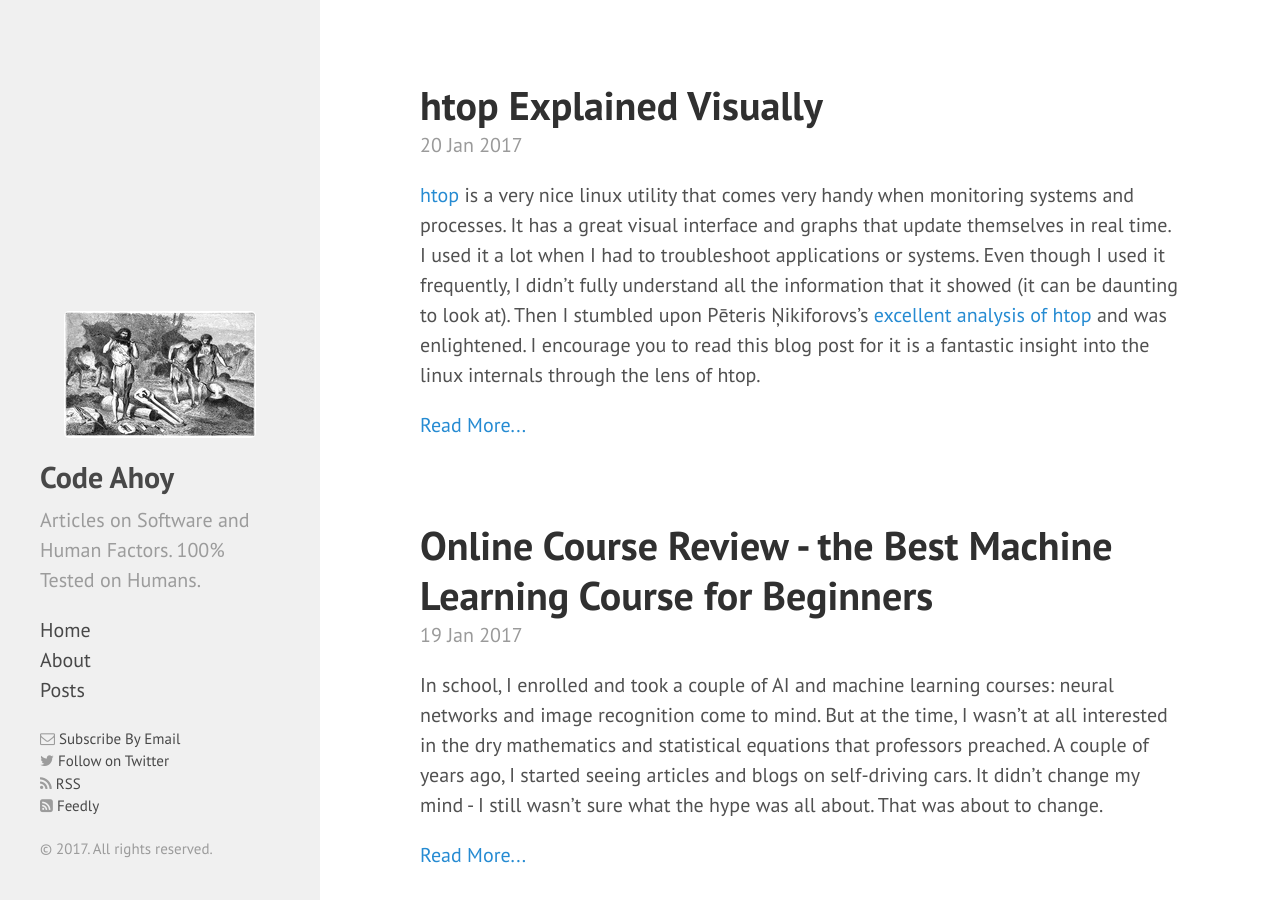
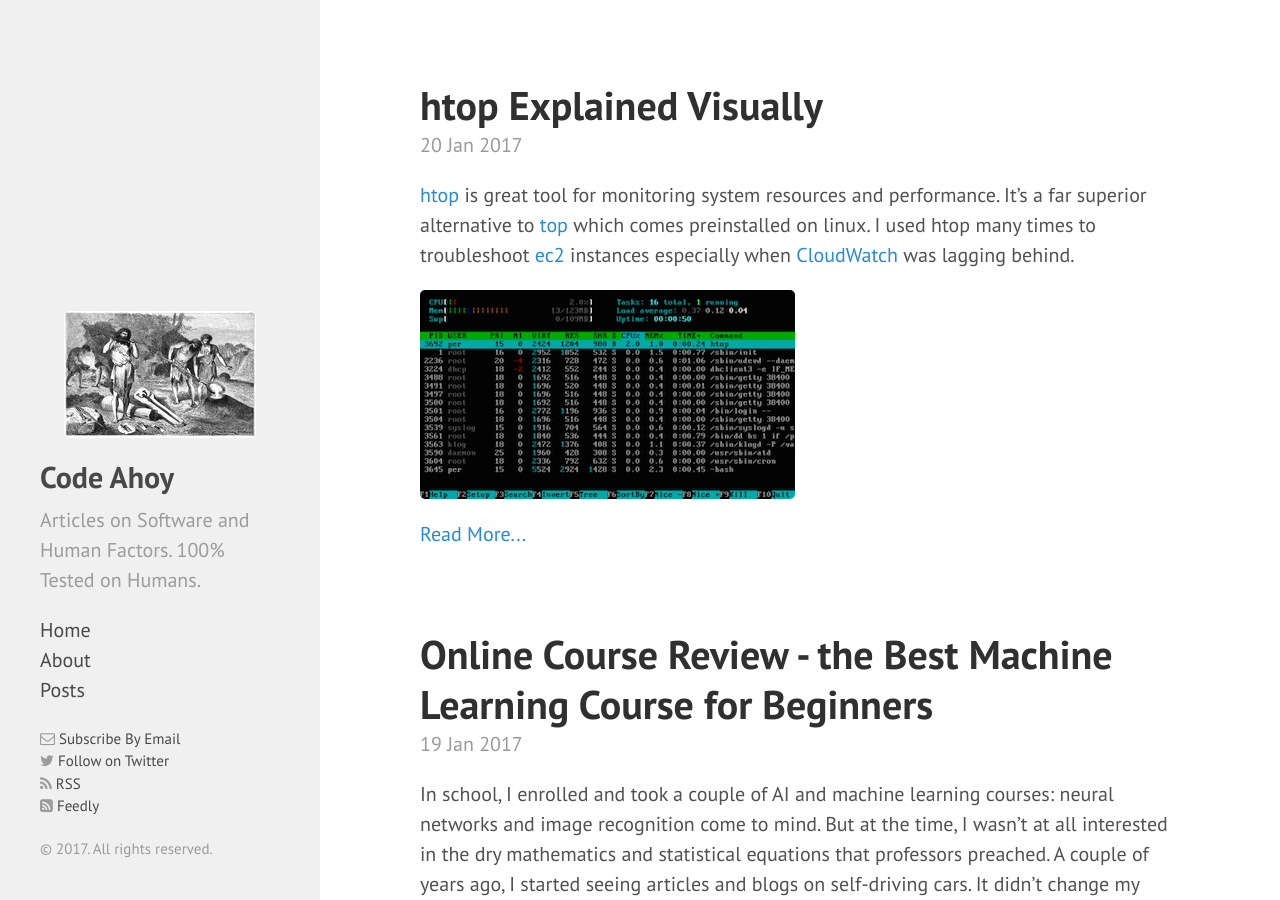
Before and after one commit to talk2viren/umermansoor.github.io, a Jekyll site: the page built from index.html, in a window 1280 px wide and 900 px high. Built offline with Jekyll 4.4.1, drawn with Linux system fonts in a browser that asks for light colours; nearby versions of some CDN libraries; the list of posts is cut into pages by our own code.

Commit message:
structure sucked

```diff
--- a/_posts/2017-1-20-hhtop-explained-visually.md
+++ b/_posts/2017-1-20-hhtop-explained-visually.md
@@ -5,17 +5,21 @@
 excerpt_separator: <!--more-->
 ---
 
-[htop](http://hisham.hm/htop/) is a very nice linux utility that comes very handy when monitoring systems and processes. It has a great visual interface and graphs that update themselves in real time. I used it a lot when I had to troubleshoot applications or systems. Even though I used it frequently, I didn't fully understand all the information that it showed (it can be daunting to look at). Then I stumbled upon Pēteris Ņikiforovs's [excellent analysis of htop](https://peteris.rocks/blog/htop/) and was enlightened. I encourage you to read this blog post for it is a fantastic insight into the linux internals through the lens of htop.
+[htop](http://hisham.hm/htop/) is great tool for monitoring system resources and performance. It's a far superior alternative to [top](http://man7.org/linux/man-pages/man1/top.1.html) which comes preinstalled on linux. I used htop many times to troubleshoot [ec2](https://aws.amazon.com/ec2/) instances especially when [CloudWatch](https://aws.amazon.com/cloudwatch/) was lagging behind.
+
+![htop]({{ site.url }}/img/htop-small.png)
 
 <!--more-->
 
+htop is interactive and has a nice visual interface. It packs a lot of information which can be daunting to look at. I tried to find a nice infographic to explain what each number, value or color coded bars mean, but couldn't find any. I myself didn't understand everything that htop display. Then I stumbled upon Pēteris Ņikiforovs's [excellent analysis of htop](https://peteris.rocks/blog/htop/) and was enlightened. I encourage you to read Pēteris's blog post for it not only explains htop, but is a fantastic insight into linux internals through the lens of htop.
+
 On my way back from the Christmas break, I had some time to spare so I decided to create a quick infographic for myself, my team and for you dear readers. I didn't get a chance to finish it until today.
 
-Here's what you see when you first run htop. (Image courtesy of [Joe Collins](https://www.youtube.com/channel/UCTfabOKD7Yty6sDF4POBVqA))
+Here's what htop looks like when you first run it. (Image courtesy of [Joe Collins](https://www.youtube.com/channel/UCTfabOKD7Yty6sDF4POBVqA))
 
 ![htop]({{ site.url }}/img/htop.png)
 
-I've broken the interface into two sections: the top and the bottom. We'll look at them separately.
+I've broken the interface into two sections so I have room to annotate. We'll look at the top and the bottom sections separately.
 
 Let's start at the top.
 
```
Also changed, not shown: other parts of _posts/2017-1-20-hhtop-explained-visually.md (+1 -1 lines), img/htop-small.png (added).
